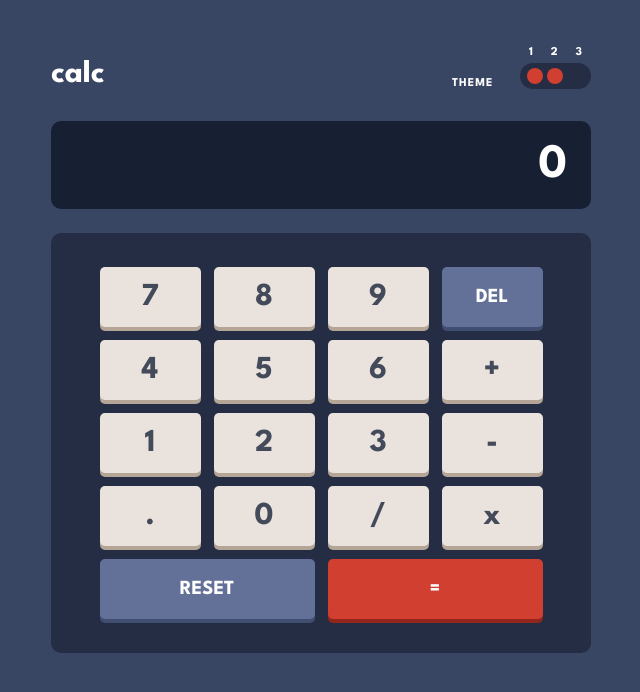
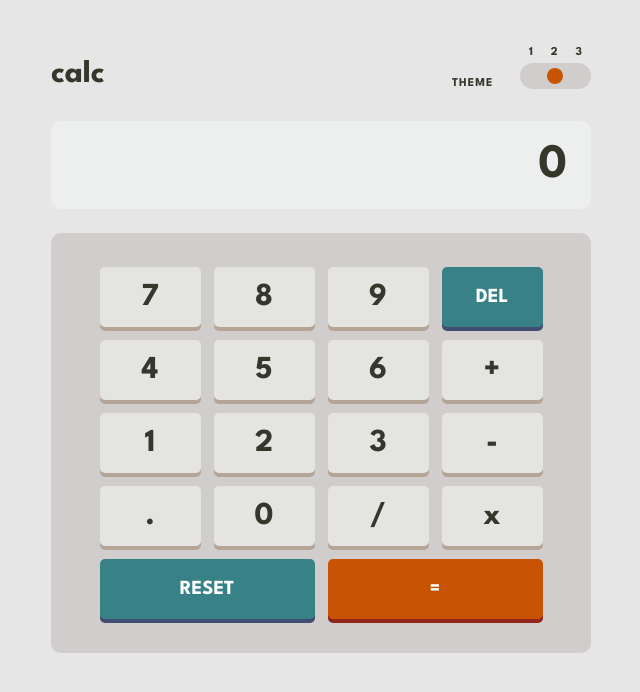
Before and after one commit to Alesvoy/calculator, a website: page index.html in a window 1280 px wide. Both pictures are taken after a click on the checkbox 874 px from the left and 76 px from the top of the page. Shown: the whole page, without its empty margins (319-959 px from the left). Drawn offline with nearby package versions, Linux system fonts and the light colour scheme; files that its build step writes are made by us from their sources.

Commit message:
Make theme switching functionality

```diff
--- a/app.js
+++ b/app.js
@@ -117,8 +117,6 @@
         firstNum = numberScreen.textContent * 1;
         prevOperation = operation;
       }
-
-      console.log(firstNum, secondNum, prevOperation);
     }
 
     function equal(firstNum, secondNum) {
--- a/index.html
+++ b/index.html
@@ -16,8 +16,8 @@
 
     <link rel="stylesheet" href="style.css" />
   </head>
-  <body>
-    <nav class="nav">
+  <body id="body">
+    <nav id="nav" class="nav">
       <h2 class="nav__title">calc</h2>
       <div class="nav__theme">
         <h3 class="nav__theme__title">Theme</h3>
@@ -27,19 +27,19 @@
             <p class="nav__theme__slider__number">2</p>
             <p class="nav__theme__slider__number">3</p>
           </div>
-          <div class="slider">
-            <input type="checkbox" name="theme" checked />
-            <input type="checkbox" name="theme" />
-            <input type="checkbox" name="theme" />
+          <div id="slider" class="slider">
+            <input id="theme--1" type="checkbox" name="theme" checked />
+            <input id="theme--2" type="checkbox" name="theme" />
+            <input id="theme--3" type="checkbox" name="theme" />
           </div>
         </div>
       </div>
     </nav>
     <main class="calculator">
-      <section class="calculator__result">
+      <section id="calculator--screen" class="calculator__result">
         <h1 class="calculator__result__screen" id="numberScreen">0</h1>
       </section>
-      <section class="calculator__buttons">
+      <section id="calculator--buttons" class="calculator__buttons">
         <div id="button--7" class="calculator__buttons--7 button">
           <h1>7</h1>
         </div>
@@ -106,5 +106,6 @@
       </section>
     </main>
     <script src="./app.js"></script>
+    <script src="./theme.js"></script>
   </body>
 </html>
--- /dev/null
+++ b/theme.js
@@ -0,0 +1,147 @@
+// DONE: Select checkboxes and only allow for one to be active.
+// DONE: Be able to see which checkbox is active.
+// TODO: Change the theme of the app depending on the selected checkbox.
+
+(() => {
+  const themeSwitcher = () => {
+    // NOTE: Have a function that selects all the checkboxes and returns a number that represents what checkbox is selected.
+    const checkboxEl1 = document.querySelector('#theme--1');
+    const checkboxEl2 = document.querySelector('#theme--2');
+    const checkboxEl3 = document.querySelector('#theme--3');
+    const checkboxesArray = [checkboxEl1, checkboxEl2, checkboxEl3];
+
+    const selectedTheme = () => {
+      if (checkboxEl1.checked) {
+        return 0;
+      } else if (checkboxEl2.checked) {
+        return 1;
+      } else {
+        return 2;
+      }
+    };
+
+    const toggleThemes = () => {
+      checkboxesArray.forEach((item) =>
+        item.addEventListener('change', () => {
+          checkboxesArray.forEach((item) => {
+            item.checked = false;
+            // item.classList.remove('active');
+          });
+
+          item.checked = true;
+
+          // item.classList.add('active');
+
+          themeSwitch(selectedTheme());
+        })
+      );
+    };
+
+    const themeSwitch = (theme) => {
+      const bodyEl = document.querySelector('#body');
+      const navEl = document.querySelector('#nav');
+      const sliderEl = document.querySelector('#slider');
+      const calculatorScreenEl = document.querySelector('#calculator--screen');
+      const calculatorScreenNumbers = calculatorScreenEl.children[0];
+      const calculatorButtonsEl = document.querySelector(
+        '#calculator--buttons'
+      );
+      const buttonsArr = [].slice.call(calculatorButtonsEl.children);
+      const delBtn = document.querySelector('#button--del');
+      const resetBtn = document.querySelector('#button--reset');
+      const equalBtn = document.querySelector('#button--equal');
+
+      if (theme === 0) {
+        bodyEl.style.backgroundColor = 'rgb(57, 70, 99)';
+        navEl.style.color = 'rgb(255, 255, 255)';
+        sliderEl.style.background = 'rgb(36, 45, 68)';
+
+        checkboxesArray.forEach((item) => {
+          item.checked
+            ? (item.style.background = '#d03f2f')
+            : (item.style.background = 'rgb(36, 45, 68)');
+        });
+
+        calculatorScreenEl.style.background = '#171f33';
+        calculatorScreenNumbers.style.color = navEl.style.color;
+        calculatorButtonsEl.style.background = '#242d44';
+
+        buttonsArr.forEach((item) => {
+          item.style.background = '#eae3dd';
+          item.children[0].style.color = '#434a59';
+        });
+
+        delBtn.style.background = '#637198';
+        delBtn.children[0].style.color = '#fff';
+        resetBtn.style.background = delBtn.style.background;
+        resetBtn.children[0].style.color = '#fff';
+        equalBtn.style.background = '#d03f2f';
+        equalBtn.children[0].style.color = '#ffffff';
+      } else if (theme === 1) {
+        bodyEl.style.backgroundColor = 'rgb(230, 230, 230)';
+        navEl.style.color = 'rgb(54, 54, 43)';
+        sliderEl.style.background = 'rgb(210, 205, 205)';
+
+        checkboxesArray.forEach((item) => {
+          item.checked
+            ? (item.style.background = '#c85403')
+            : (item.style.background = 'rgb(210, 205, 205)');
+        });
+
+        calculatorScreenEl.style.background = '#edeeee';
+        calculatorScreenNumbers.style.color = navEl.style.color;
+        calculatorButtonsEl.style.background = '#d2cdcd';
+
+        buttonsArr.forEach((item) => {
+          item.style.background = '#e4e4e1';
+          item.children[0].style.color = '#36362c';
+        });
+
+        delBtn.style.background = '#378187';
+        delBtn.children[0].style.color = '#fff';
+        resetBtn.style.background = delBtn.style.background;
+        resetBtn.children[0].style.color = '#fff';
+        equalBtn.style.background = '#c85403';
+        equalBtn.children[0].style.color = '#ffffff';
+      } else {
+        bodyEl.style.backgroundColor = 'rgb(23, 6, 42)';
+        navEl.style.color = 'rgb(255, 229, 60)';
+        sliderEl.style.background = 'rgb(30, 9, 54)';
+
+        checkboxesArray.forEach((item) => {
+          item.checked
+            ? (item.style.background = '#04ded0')
+            : (item.style.background = 'rgb(30, 9, 54)');
+        });
+
+        calculatorScreenEl.style.background = '#1e0935';
+        calculatorScreenNumbers.style.color = navEl.style.color;
+        calculatorButtonsEl.style.background = '#1e0936';
+
+        buttonsArr.forEach((item) => {
+          item.style.background = '#331c4d';
+          item.children[0].style.color = navEl.style.color;
+        });
+
+        delBtn.style.background = '#55077c';
+        delBtn.children[0].style.color = '#fff';
+        resetBtn.style.background = delBtn.style.background;
+        resetBtn.children[0].style.color = '#fff';
+        equalBtn.style.background = '#04ded0';
+        equalBtn.children[0].style.color = '#1a2327';
+      }
+    };
+
+    const render = () => {
+      toggleThemes();
+      themeSwitch(selectedTheme());
+    };
+
+    return {
+      render,
+    };
+  };
+
+  const application = themeSwitcher();
+  application.render();
+})();
```
